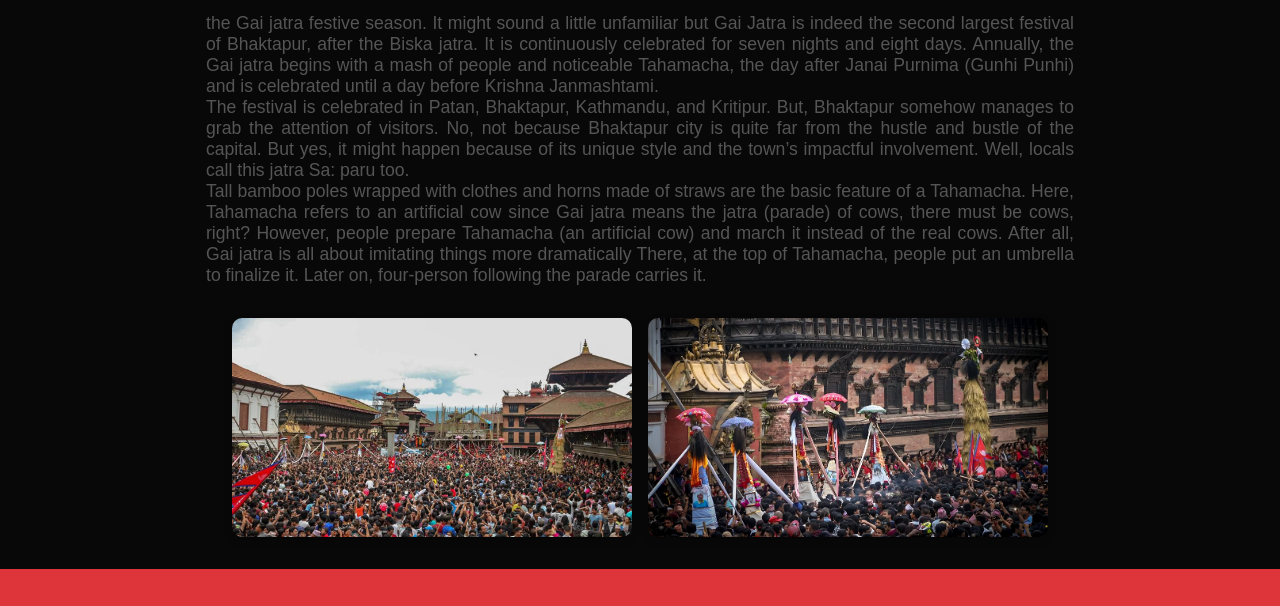
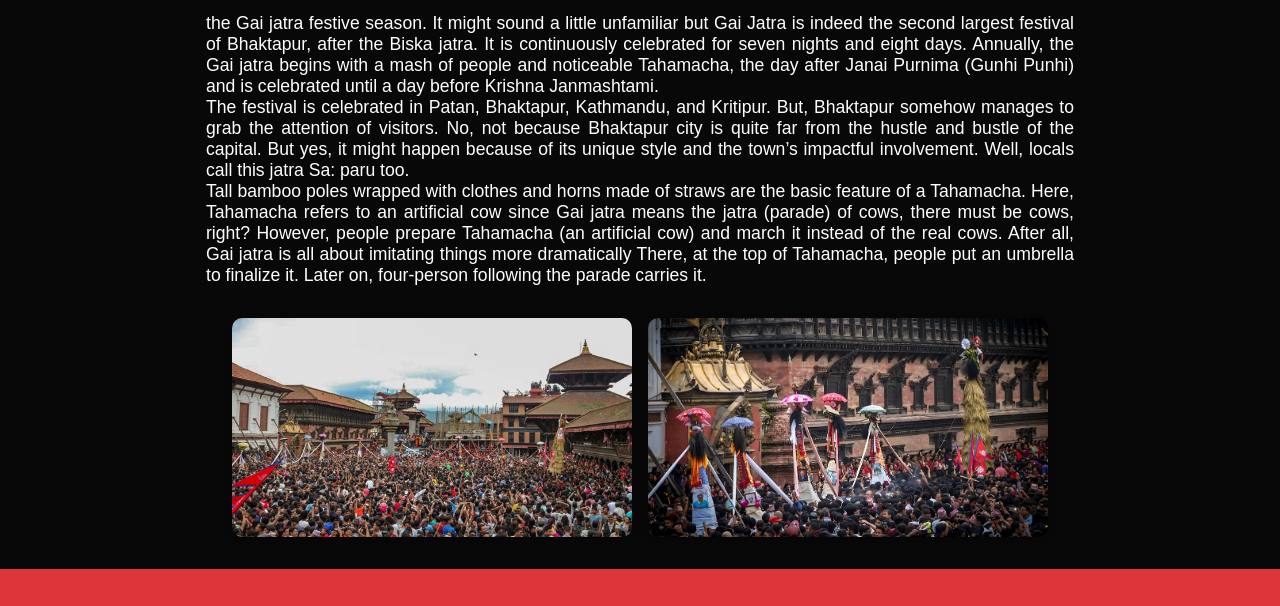
Before and after one commit to dhojusarun/NewarCommunity-, a plain HTML site: page gaijatra.html in a window 1280 px wide. Shown: the part 167-773 px from the top of the page. Drawn offline with Linux system fonts and the light colour scheme.

Commit message:
font color change

```diff
--- a/CSS folder/bisket.css
+++ b/CSS folder/bisket.css
@@ -12,7 +12,7 @@
     padding: 0 1rem;
     font-size: 1.1rem;
     text-align: justify;
-    color: #555;
+    color: #fff;
 }
 
 .bisketimage {
```
Also changed, not shown: contact.html (+1 -1 lines).
